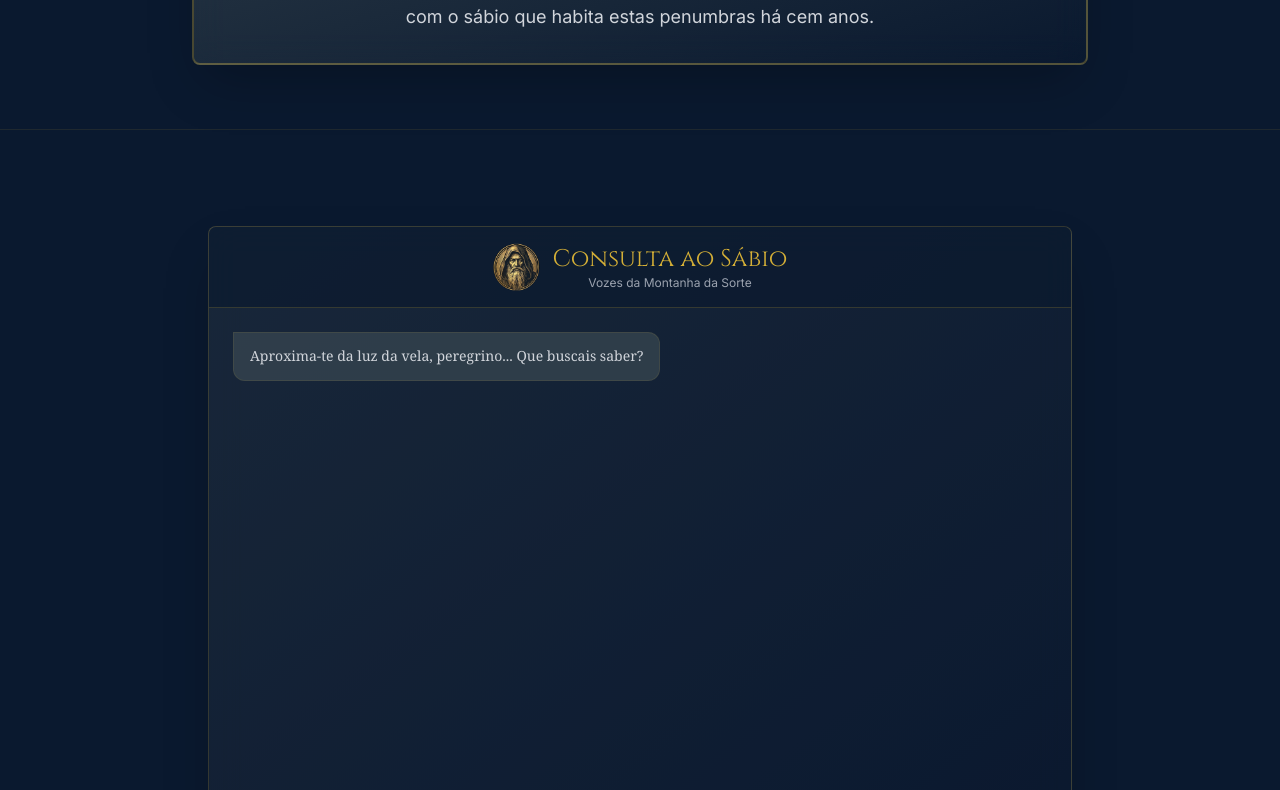
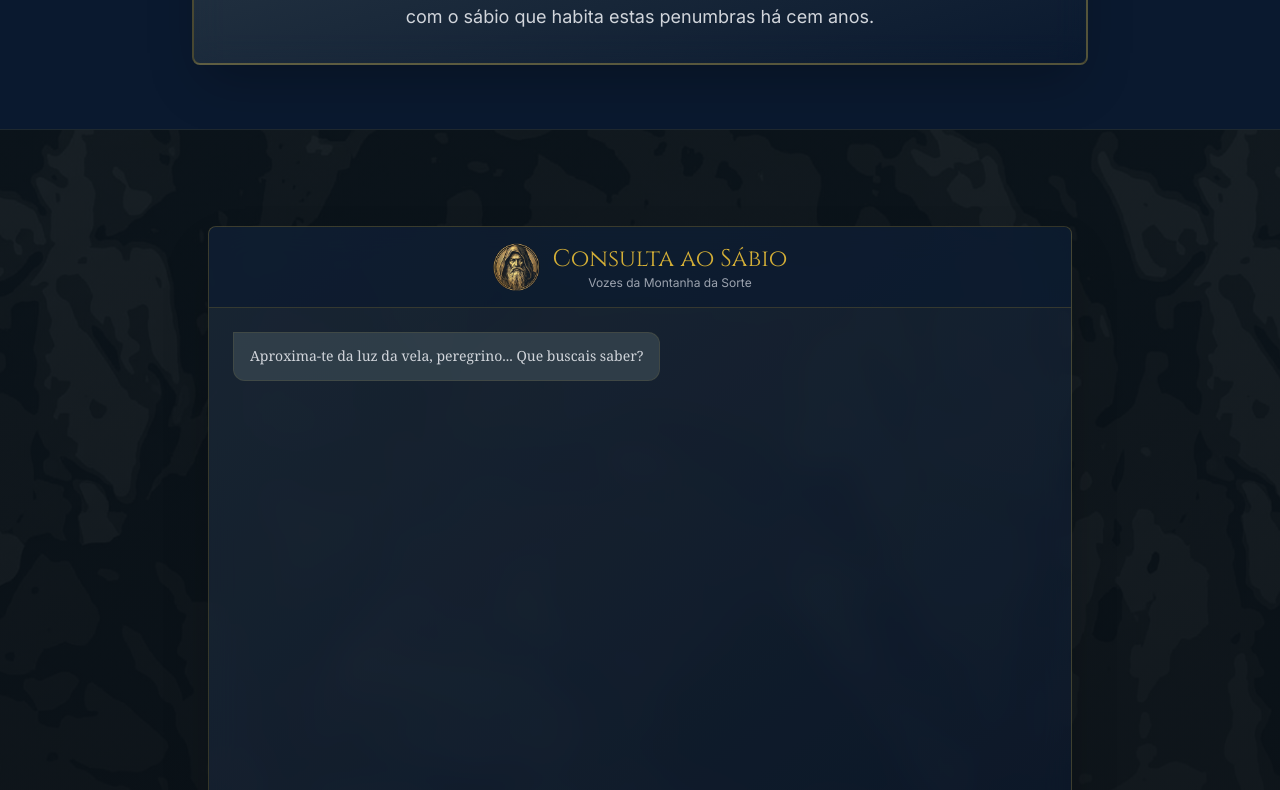
Before and after one commit to Saintsolution/eremita, a React (Vite) app: page / in a window 1280 px wide. Shown: the part 590-1380 px from the top of the page. Built offline with nearby package versions, Linux system fonts and the light colour scheme.

Commit message:
ajustes do index images cave

```diff
--- a/src/App.tsx
+++ b/src/App.tsx
@@ -65,7 +65,16 @@ function App() {
         </div>
       </section>
 
-      <section ref={chatRef} className="py-16 border-t border-gold/10 scroll-mt-16">
+     {/* SEÇÃO DO CHAT COM FUNDO DE CAVERNA MÍSTICA POSTERIZADA */}
+      <section
+        ref={chatRef}
+        className="relative py-16 border-t border-gold/10 scroll-mt-16 bg-cover bg-center bg-no-repeat"
+        style={{
+          // Camada de gradiente preto translúcido (80% de opacidade) sobre a imagem
+          // para garantir a leitura do conteúdo do chat.
+          backgroundImage: "linear-gradient(rgba(10, 15, 20, 0.8), rgba(10, 15, 20, 0.9)), url('/cave.png')"
+        }}
+      >
         <Chat
           onFocusSection={() => {
             chatRef.current?.scrollIntoView({ behavior: 'smooth', block: 'start' });
```
Also changed, not shown: public/cave.png (added).
